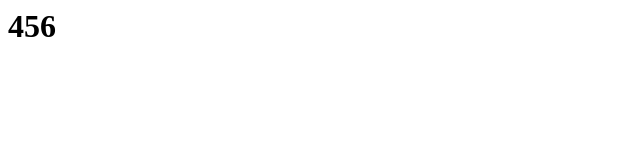
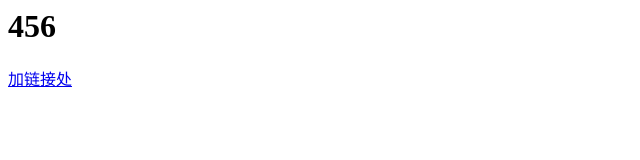
Before and after one commit to FlyRubble/Cube, a plain HTML site: page Doc/index.html in a window 1280 px wide. Shown: the whole page, without its empty margins (0-640 px from the left). Drawn offline with Linux system fonts and the light colour scheme.

Commit message:
Update index.html

```diff
--- a/Doc/index.html
+++ b/Doc/index.html
@@ -1,3 +1,4 @@
 <html>
 <h1>456</h1>
+<a href="Doc.html">加链接处</a>
 </html>
```
